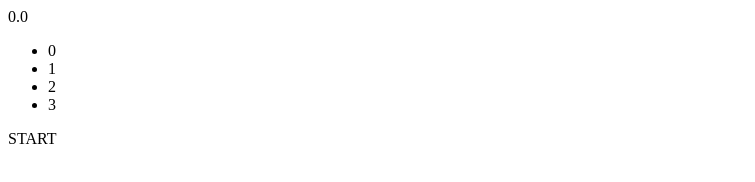
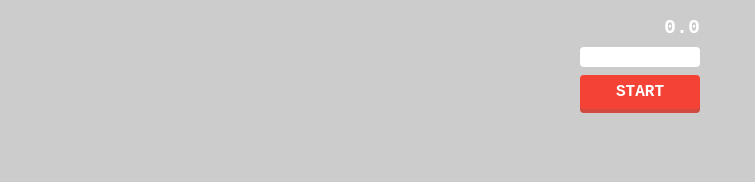
Before and after one commit to sugita-seiya/MyNumbersGame, a plain HTML site: page index.html in a window 1280 px wide. Shown: the whole page, without its empty margins (0-755 px from the left). Drawn offline with Linux system fonts and the light colour scheme.

Commit message:
マークアップ実装

```diff
--- a/css/styles.css
+++ b/css/styles.css
@@ -0,0 +1,63 @@
+body {
+  background: #ccc;
+  color: #fff;
+  font-family: 'Courier New', sans-serif;
+  font-size: 16px;
+  font-weight: bold;
+}
+
+#container {
+  /* 50px * 2 + 10px * 2 */
+  width: 120px;
+  margin: 16px auto;
+}
+
+#board {
+  display: flex;
+  flex-wrap: wrap;
+  list-style: none;
+  margin: 0 0 8px;
+  padding: 10px;
+  background: #fff;
+  border-radius: 4px;
+}
+
+#board li {
+  background: #00aaff;
+  width: 40px;
+  height: 40px;
+  margin: 5px;
+  cursor: pointer;
+  border-radius: 4px;
+  line-height: 40px;
+  text-align: center;
+  box-shadow: 0 4px 0 #0088cc;
+}
+
+#board li.pressed {
+  background: #ccc;
+  box-shadow: none;
+  margin-top: 9px;
+  margin-bottom: 1px;
+}
+
+#timer {
+  margin-bottom: 8px;
+  font-size: 20px;
+  text-align: right;
+}
+
+#btn {
+  cursor: pointer;
+  user-select: none;
+  background: #f44336;
+  padding: 8px;
+  border-radius: 4px;
+  text-align: center;
+  box-shadow: 0 4px 0 #d1483e;
+}
+
+#btn:active {
+  margin-top: 12px;
+  box-shadow: none;
+}
--- a/index.html
+++ b/index.html
@@ -9,12 +9,9 @@
   <div id="container">
     <div id="timer">0.0</div>
     <ul id="board">
-      <li>0</li>
-      <li>1</li>
-      <li>2</li>
-      <li>3</li>
     </ul>
     <div id="btn">START</div>
   </div>
+  <script src="js/main.js"></script>
 </body>
 </html>
```
Also changed, not shown: js/main.js (added).
